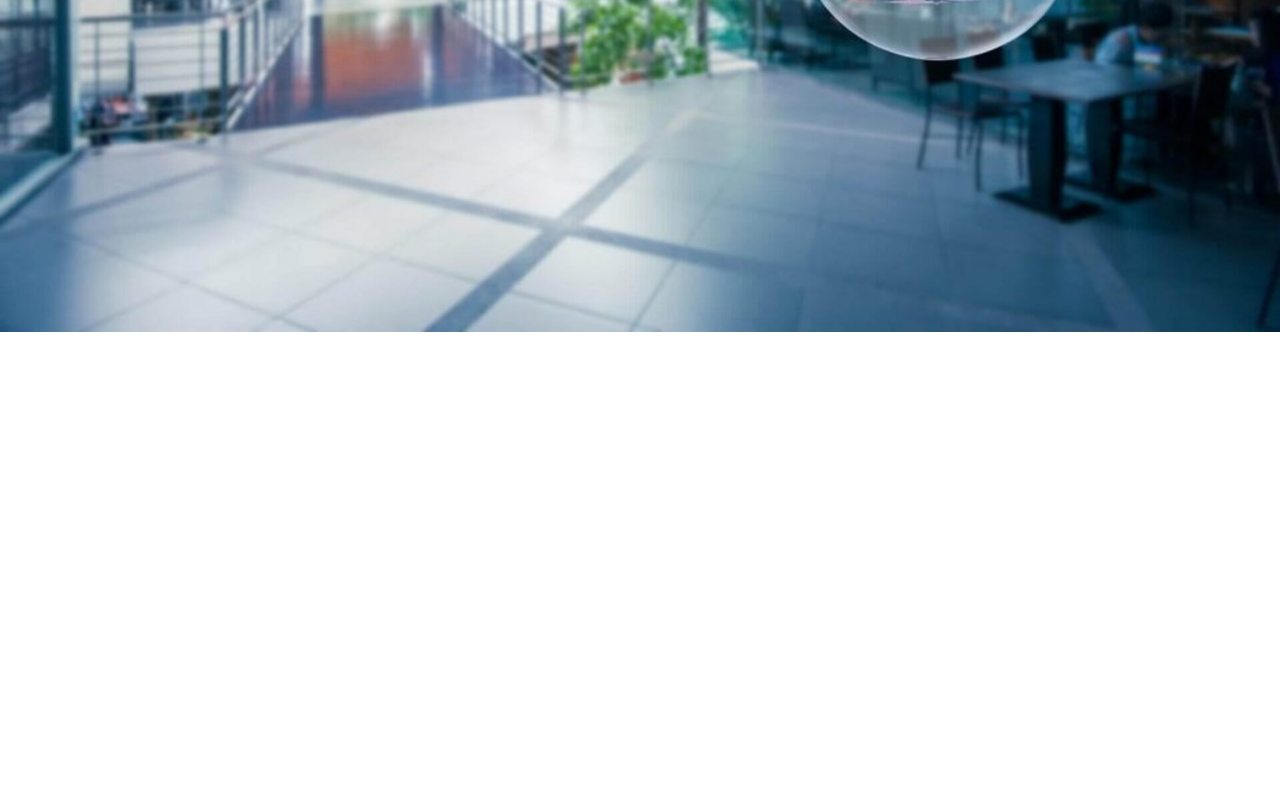
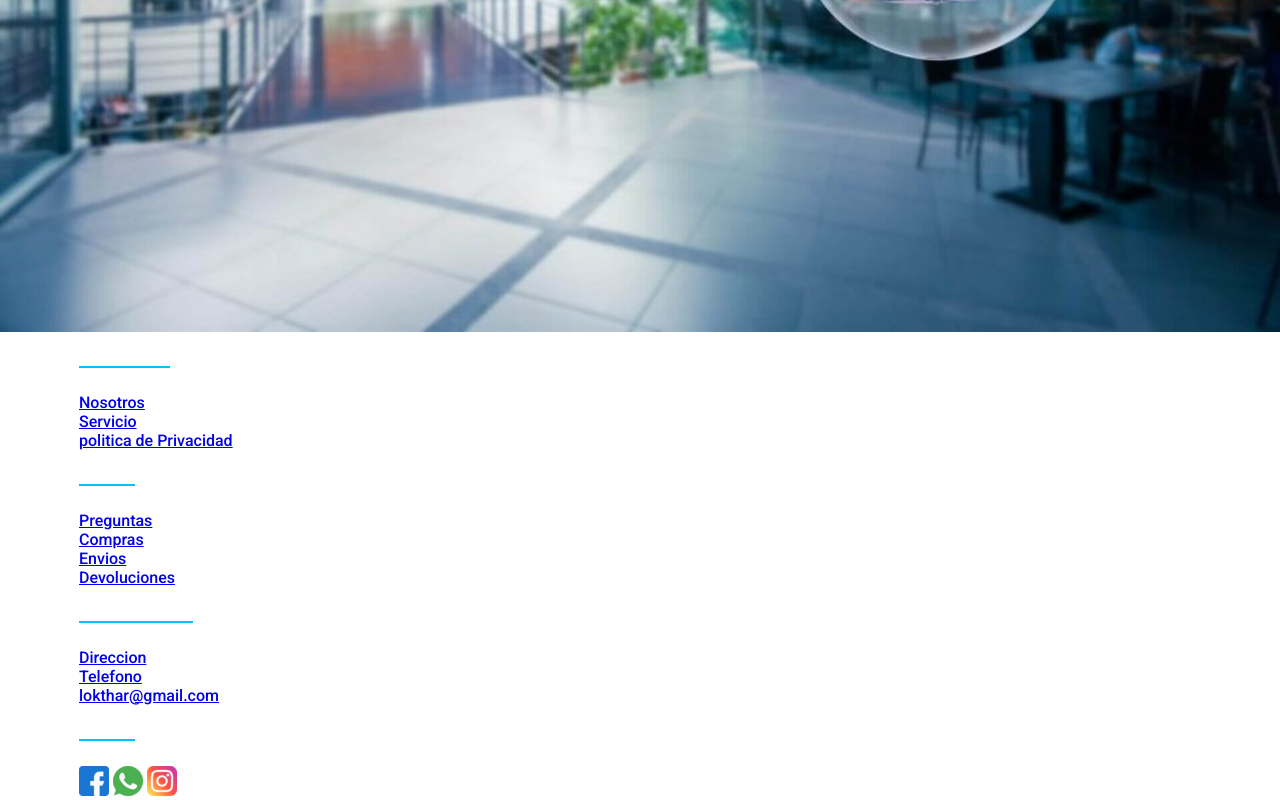
Before and after one commit to guillebatista/ultima-entrega-lokthar, a website: page index.html in a window 1280 px wide. Shown: the part 1341-2141 px from the top of the page. Before the commit the page ends 1673 px from the top, so only its background shows below. Drawn offline with Linux system fonts and the light colour scheme.

Commit message:
creacion de footer

```diff
--- a/index.html
+++ b/index.html
@@ -48,7 +48,48 @@
             <img src="./assets/domo.jpg" alt="imagen de domo">
         </div>
     </main>
-
+    <footer class="footer-gen">
+        <div class="container">
+            <div class="footer-row">
+                <div class="footer-divs">
+                    <h4>Compañia</h4>
+                    <ul>
+                        <li><a href="#">Nosotros</a></li>
+                        <li><a href="#">Servicio</a></li>
+                        <li><a href="#">politica de Privacidad</a></li>
+                    </ul>
+                </div>
+                <div class="footer-divs">
+                    <h4>Ayuda</h4>
+                    <ul>
+                        <li><a href="#">Preguntas</a></li>
+                        <li><a href="#">Compras</a></li>
+                        <li><a href="#">Envios</a></li>
+                        <li><a href="#">Devoluciones</a></li>
+                    </ul>
+                </div>
+                <div class="footer-divs">
+                    <h4>Contactenos</h4>
+                    <ul>
+                        <li><a href="#">Direccion</a></li>
+                        <li><a href="#">Telefono</a></li>
+                        <li><a href="#">lokthar@gmail.com</a></li>
+                    </ul>
+                </div>
+                <div class="footer-divs">
+                    <h4>Redes</h4>
+                    <div class="redes">
+                        <a href="https://www.facebook.com/Coderhouse" target="_blank"><img
+                                src="./assets/img/facebook.png" alt="Facebook"></a>
+                        <a href="https://web.whatsapp.com/" target="_blank"><img src="./assets/img/whatsapp.png"
+                                alt="whatsapp"></a>
+                        <a href="https://lnk.bio/Coderhouse" target="_blank"><img src="./assets/img/instagram.png"
+                                alt="Instagram"></a>
+                    </div>
+                </div>
+            </div>
+        </div>
+    </footer>
 </body>
 
 </html>
--- /dev/null
+++ b/scss/layout/_footer.scss
@@ -0,0 +1,29 @@
+.container {
+    max-width: 1200px;
+    margin: 0 auto;
+}
+.footer {
+    background-color: #24262B;
+    padding: 80px 0;
+}
+
+
+    .footer-divs {
+        width: 25%;
+        padding: 0 15px;
+
+        ul {
+            list-style: none;
+
+        }
+
+        h4 {
+            font-size: 20px;
+            color: #FFFFFF;
+            margin-bottom: 25px;
+            font-weight: 500;
+            border-bottom: 2px solid #00C3FF;
+            padding-bottom: 10px;
+            display: inline-block;
+        }
+    }
--- a/scss/style.scss
+++ b/scss/style.scss
@@ -1,5 +1,6 @@
 @import "./base/reset";
 @import "./layout/header";
+@import "./layout/footer";
 @import "./layout/media768";
 @import "./layout/main-index";
 body {
```
Also changed, not shown: assets/img/facebook.png (added), assets/img/instagram.png (added), assets/img/whatsapp.png (added), css/style.css, 1 other file.
